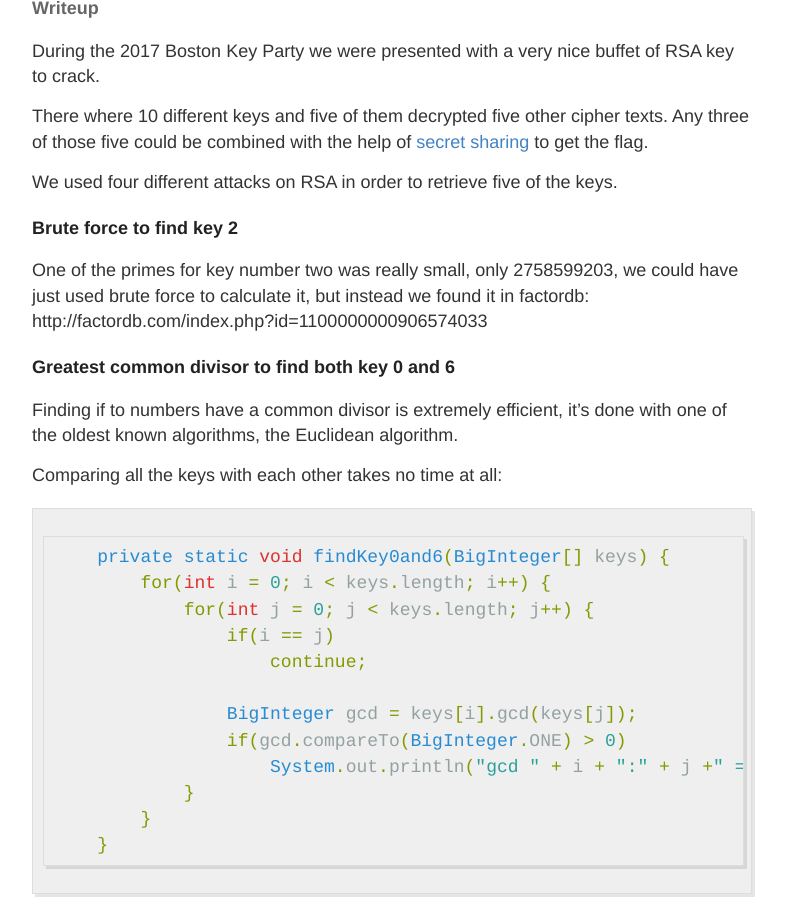
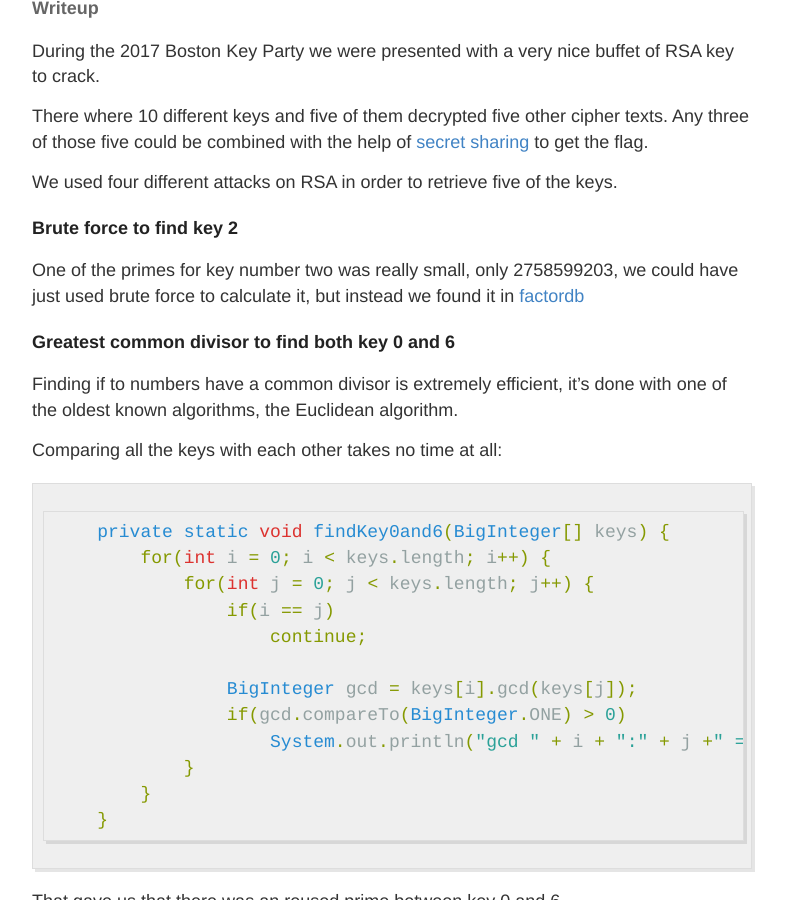
Before and after one commit to labanskoller/hackeriet_blog, a Jekyll site: the page built from _posts/2017-02-27-eating-an-rsa-buffet.md, in a window 1280 px wide and 900 px high, scrolled down 876 px. Shown: the whole window, without its empty margins (248-1034 px from the left). Built offline with Jekyll 4.4.1, drawn with Linux system fonts in a browser that asks for light colours.

Commit message:
fixed a link

```diff
--- a/_posts/2017-02-27-eating-an-rsa-buffet.md
+++ b/_posts/2017-02-27-eating-an-rsa-buffet.md
@@ -26,7 +26,7 @@ We used four different attacks on RSA in order to retrieve five of the keys.
 ##### Brute force to find key 2
 
 One of the primes for key number two was really small, only 2758599203, we
-could have just used brute force to calculate it, but instead we found it in factordb: http://factordb.com/index.php?id=1100000000906574033
+could have just used brute force to calculate it, but instead we found it in [factordb](http://factordb.com/index.php?id=1100000000906574033)
 
 ##### Greatest common divisor to find both key 0 and 6
 
```
